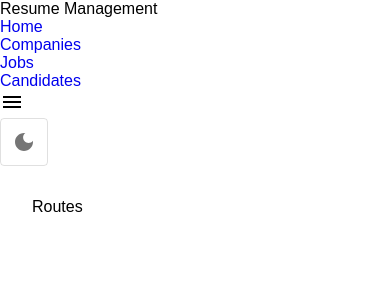
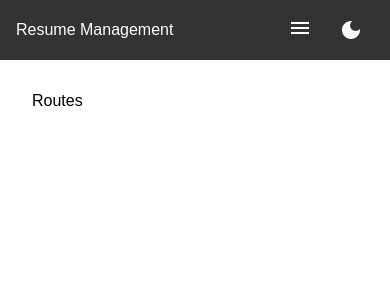
Before and after one commit to ryanmello/resume-management-system-frontend, a React (Create React App) app: page /jobs in a window 390 px wide. Shown: the top 300 px of the page. Built offline with nearby package versions, Linux system fonts and the light colour scheme.

Commit message:
navbar styling and mobile reponsiveness

```diff
--- a/src/components/navbar/Navbar.component.tsx
+++ b/src/components/navbar/Navbar.component.tsx
@@ -1,4 +1,4 @@
-import React, { useContext } from "react";
+import React, { useContext, useState } from "react";
 import "./navbar.scss";
 import { Link } from "react-router-dom";
 import { Menu, LightMode, DarkMode } from "@mui/icons-material";
@@ -13,14 +13,21 @@
 ];
 
 const Navbar = () => {
-  const {darkMode, toggleDarkMode} = useContext(ThemeContext);
+  const { darkMode, toggleDarkMode } = useContext(ThemeContext);
+  const [open, setOpen] = useState<boolean>(false);
+
+  const ToggleOpenMenu = () => {
+    setOpen((prevState) => !prevState);
+  };
+
+  const menuStyles = open ? "menu open" : "menu";
 
   return (
     <div className="navbar">
       <div className="brand">
         <span>Resume Management</span>
       </div>
-      <div className="menu">
+      <div className={menuStyles}>
         <ul>
           {links.map((items) => (
             <li key={items.href}>
@@ -30,11 +37,15 @@
         </ul>
       </div>
       <div className="hamburger">
-        <Menu />
+        <Menu onClick={ToggleOpenMenu} />
       </div>
       <div className="toggle">
-        <ToggleButton value={"check"} selected={darkMode} onChange={toggleDarkMode}>
-            {darkMode ? <LightMode/> : <DarkMode/>}
+        <ToggleButton
+          value={"check"}
+          selected={darkMode}
+          onChange={toggleDarkMode}
+        >
+          {darkMode ? <LightMode /> : <DarkMode />}
         </ToggleButton>
       </div>
     </div>
--- a/src/components/navbar/navbar.scss
+++ b/src/components/navbar/navbar.scss
@@ -1,3 +1,91 @@
+@import "../../mixins";
+
 .navbar{
+    @include d-flex(row, space-between, center);
+    color: #fff;
+    background-color: rgb(52, 51, 51);
+    width: 100%;
+    height: 60px;
+    padding: 0 2rem;
+
+    .brand {
+        color: white;
+        flex: 1;
+    }
+
+    .menu {
+        ul{
+            @include d-flex(row, flex-start, center);
+            gap: 1rem;
+
+            li{
+                a{
+                    color: #fff;
+                    cursor: pointer;
+                }
+            }
+        }
+    }
+
+    .hamburger {
+        display: none;
+        cursor: pointer;
+    }
+
+    .toggle {
+        cursor: pointer;
+        margin-left: 1rem;
+        svg {
+            color: white;
+        }
+        button{
+            border: none;
+        }
+    }
 
 }
+
+@media (max-width: 600px) {
+    .navbar{
+        padding: 0 1rem;
+
+        .brand {
+            color: white;
+            flex: 1;
+        }
+
+        .menu {
+            @include d-flex(column, flex-start, center);
+            color: #fff;
+            background-color: rgb(52, 51, 51);
+            width: 240px;
+            height: 100vh;
+            position: fixed;
+            top: 0;
+            left: -240px;
+            z-index: 100;
+            transition: all 0.3s ease-in-out;
+
+            &.open{
+                left: 0;
+            }
+
+            ul{
+                @include d-flex(column, center, center);
+                gap: 2rem;
+                height: 100%;
+                li{
+                    a{
+                        color: #fff;
+                        cursor: pointer;
+                    }
+                }
+            }
+        }
+
+        .hamburger {
+            display: block;
+            cursor: pointer;
+        }
+    }
+}
--- a/src/global.scss
+++ b/src/global.scss
@@ -35,7 +35,7 @@
    transition: all 0.3s ease-in-out;
 
    &.dark {
-      --bg-color: #000;
+      --bg-color: rgb(44, 44, 44);
       --text-color1: #fff;
       --text-color2: #999;
    }
```
